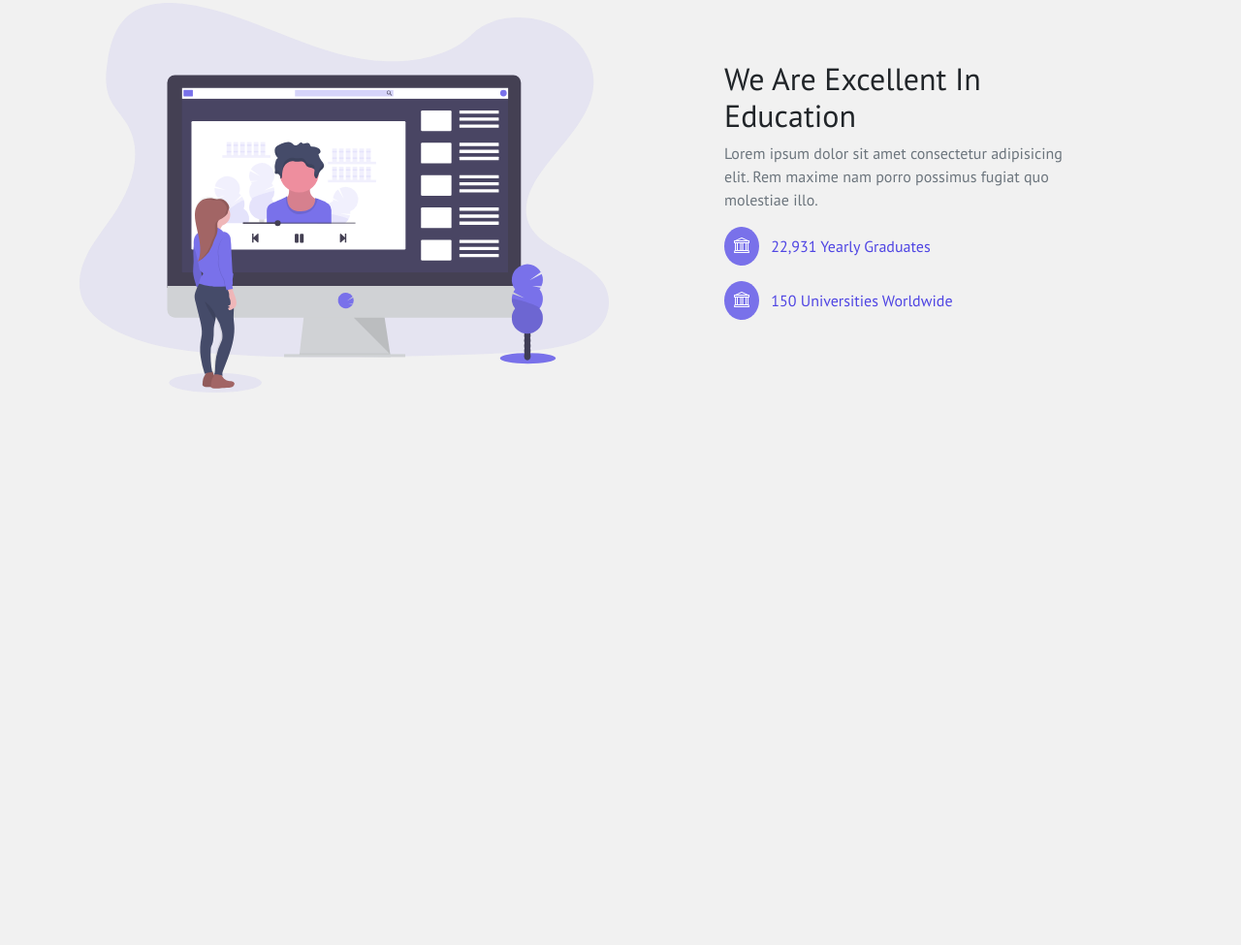
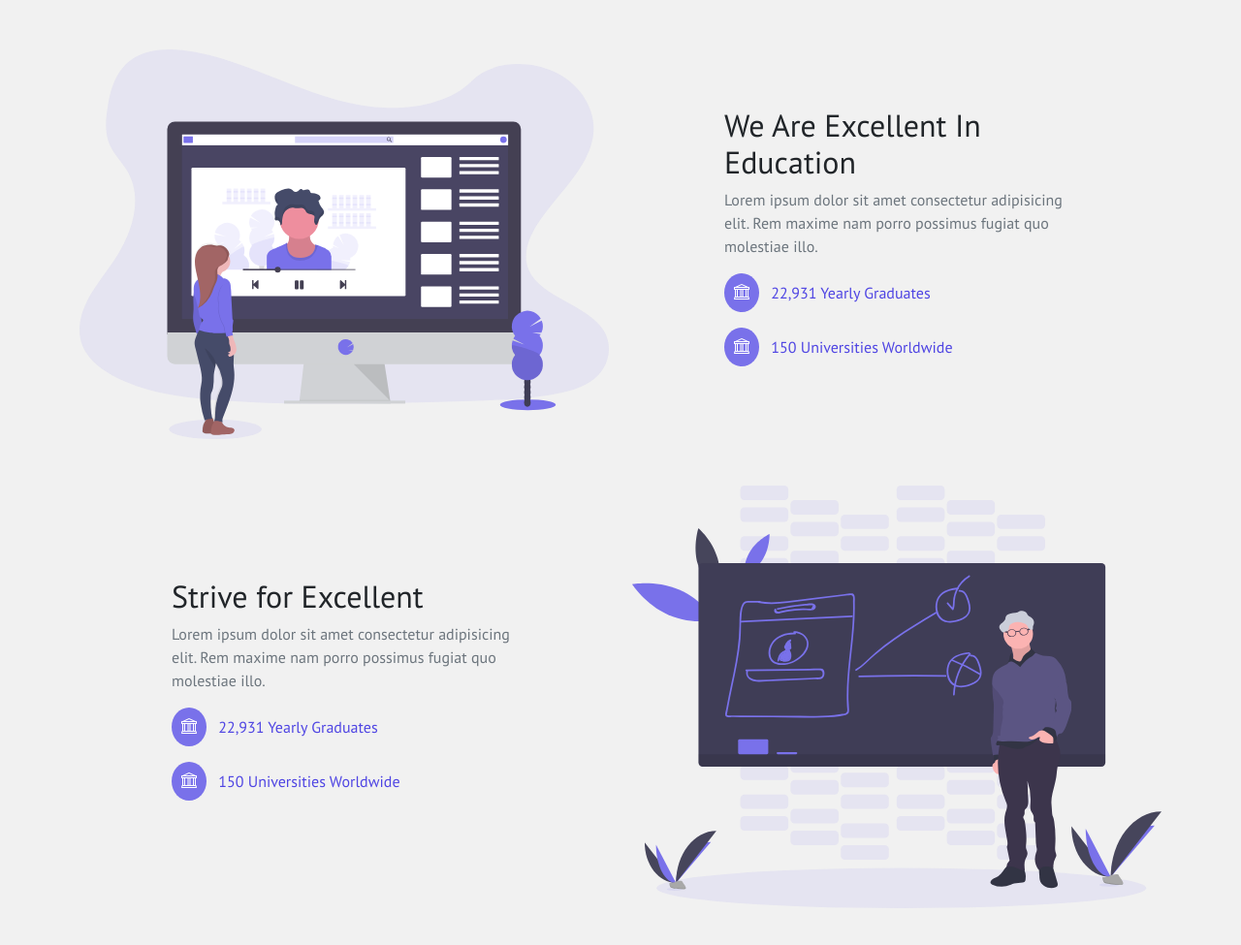
Before and after one commit to mm-tvkl/Complete-Project-4, a website: page index.html in a window 1280 px wide. Shown: the part 1769-2744 px from the top of the page at 97% size. Before the commit the page ends 2270 px from the top, so only its background shows below. Drawn offline with nearby package versions, Linux system fonts and the light colour scheme.

Commit message:
Section 2 of Program added to project

```diff
--- a/index.html
+++ b/index.html
@@ -289,14 +289,41 @@
                 </div>
 
                 <!-- Section 1 -->
-                <div class="row gy-4">
-                    <div class="col-md-6 col-sm-12">
+                <div class="row my-4 gy-4">
+                    <div class="col-lg-6 col-sm-12">
                         <img src="./dist/img/image/section1-img.svg" class="img-fluid">
                     </div>
-                    <div class="col-md-6 col-sm-12 d-flex align-items-center">
+                    <div class="col-lg-6 col-sm-12 d-flex align-items-center">
                         <div class="row justify-content-center align-items-center">
                             <div class="col-8">
                                 <h2>We Are Excellent In Education</h2>
+                                <p class="text-muted">Lorem ipsum dolor sit amet consectetur adipisicing elit. Rem maxime nam porro possimus fugiat quo molestiae illo.</p>
+                                <div class="my-3">
+                                    <span>
+                                        <i class="bi bi-bank d-inline-flex bg-icon-color-primary"></i>
+                                    </span>
+                                    <span class="ms-2 text-primary-blue fs-6">22,931 Yearly Graduates</span>
+                                </div>
+                                <div class="my-3">
+                                    <span>
+                                        <i class="bi bi-bank d-inline-flex bg-icon-color-primary"></i>
+                                    </span>
+                                    <span class="ms-2 text-primary-blue fs-6">150 Universities Worldwide</span>
+                                </div>
+                            </div>
+                        </div>
+                    </div>
+                </div>
+
+                <!-- Secttion 2 -->
+                <div class="row my-4 gy-4">
+                    <div class="col-lg-6 col-sm-12 order-lg-1">
+                        <img src="./dist/img/image/section2-img.svg" class="img-fluid">
+                    </div>
+                    <div class="col-lg-6 col-sm-12 d-flex align-items-center order-lg-0">
+                        <div class="row justify-content-center align-items-center">
+                            <div class="col-8">
+                                <h2>Strive for Excellent</h2>
                                 <p class="text-muted">Lorem ipsum dolor sit amet consectetur adipisicing elit. Rem maxime nam porro possimus fugiat quo molestiae illo.</p>
                                 <div class="my-3">
                                     <span>
```
